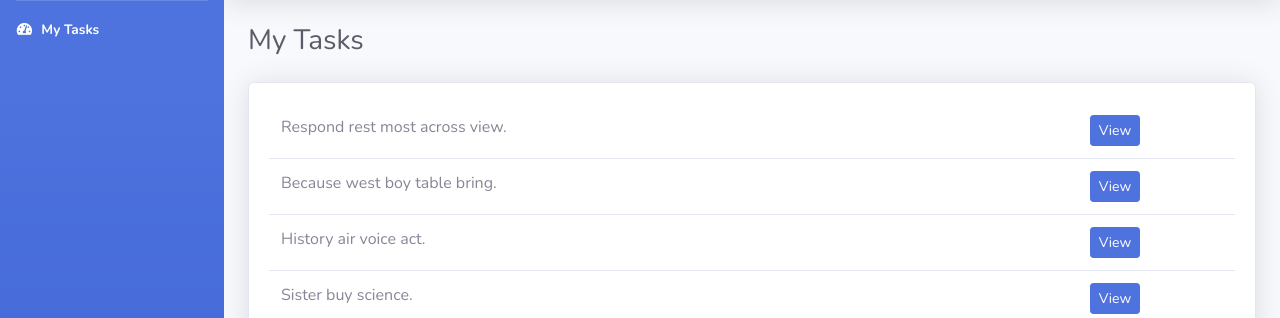
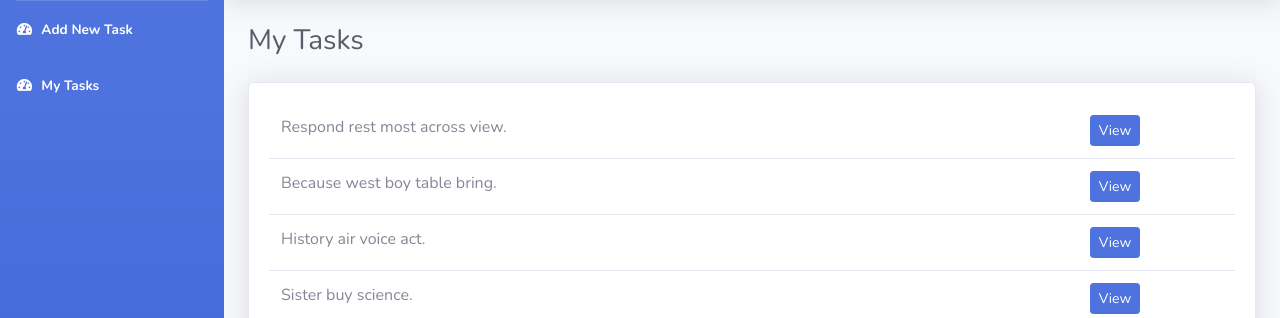
Before and after one commit to clasarageth/Hangarin, a Django app: page / in a window 1280 px wide. Shown: the part 70-388 px from the top of the page. Run offline with Django 5.2, Linux system fonts and the light colour scheme; data comes from the database, SQL or seed files in the repository; both versions use the stored data as it was after the commit; some libraries are stand-ins or nearby versions.

Commit message:
edited the task create view

```diff
--- a/templates/tasks_list.html
+++ b/templates/tasks_list.html
@@ -45,8 +45,13 @@
             <hr class="sidebar-divider my-0">
 
             <!-- Nav Item - Dashboard -->
+             <li class="nav-item active">
+                <a class="nav-link" href="{% url 'task-add' %}">
+                    <i class="fas fa-fw fa-tachometer-alt"></i>
+                    <span>Add New Task</span></a>
+            </li>
             <li class="nav-item active">
-                <a class="nav-link" href="index.html">
+                <a class="nav-link" href="{% url 'task-list' %}">
                     <i class="fas fa-fw fa-tachometer-alt"></i>
                     <span>My Tasks</span></a>
             </li>
```
Also changed, not shown: templates/task_form.html (+7 -1 lines), db.sqlite3.
